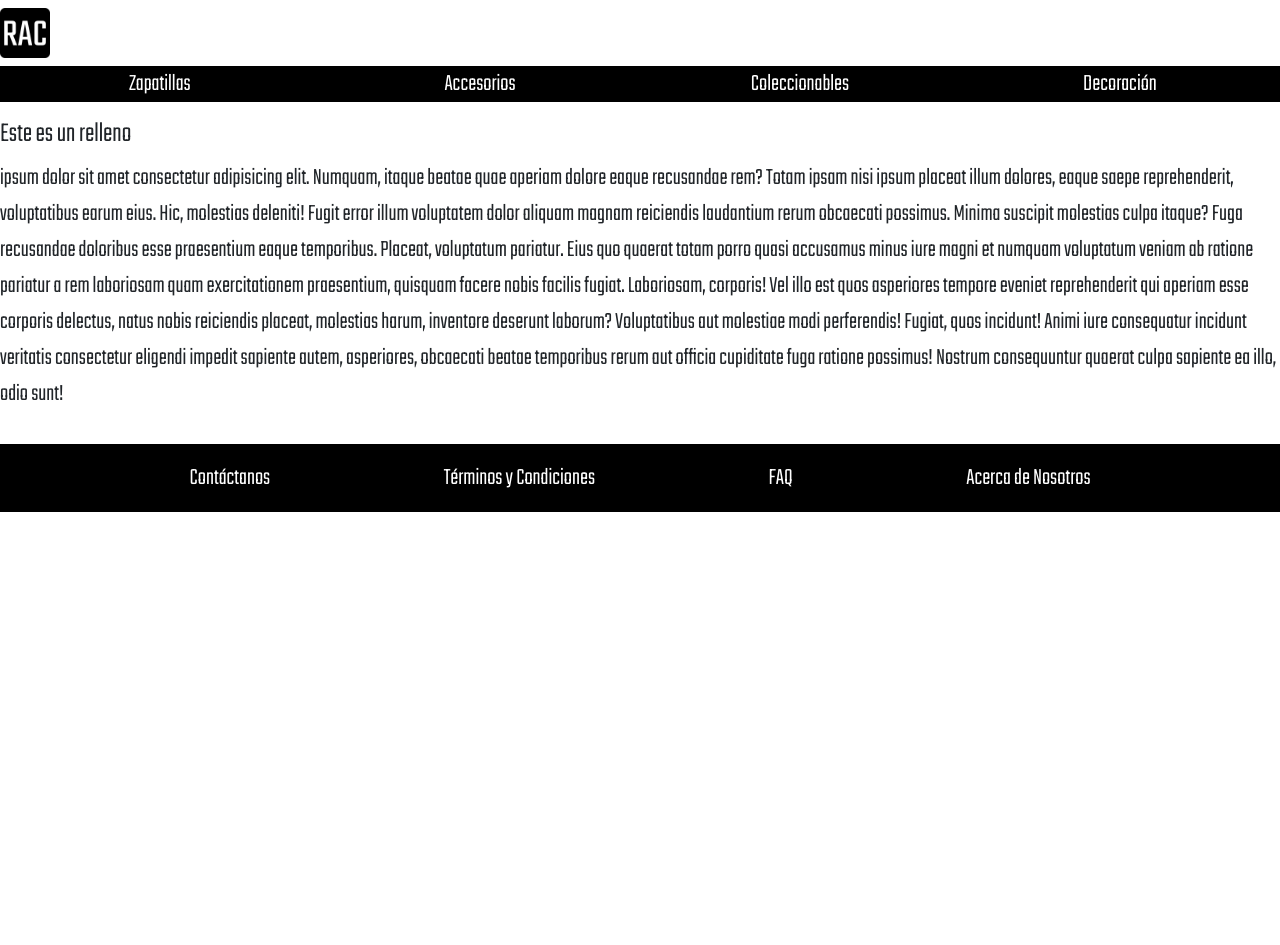
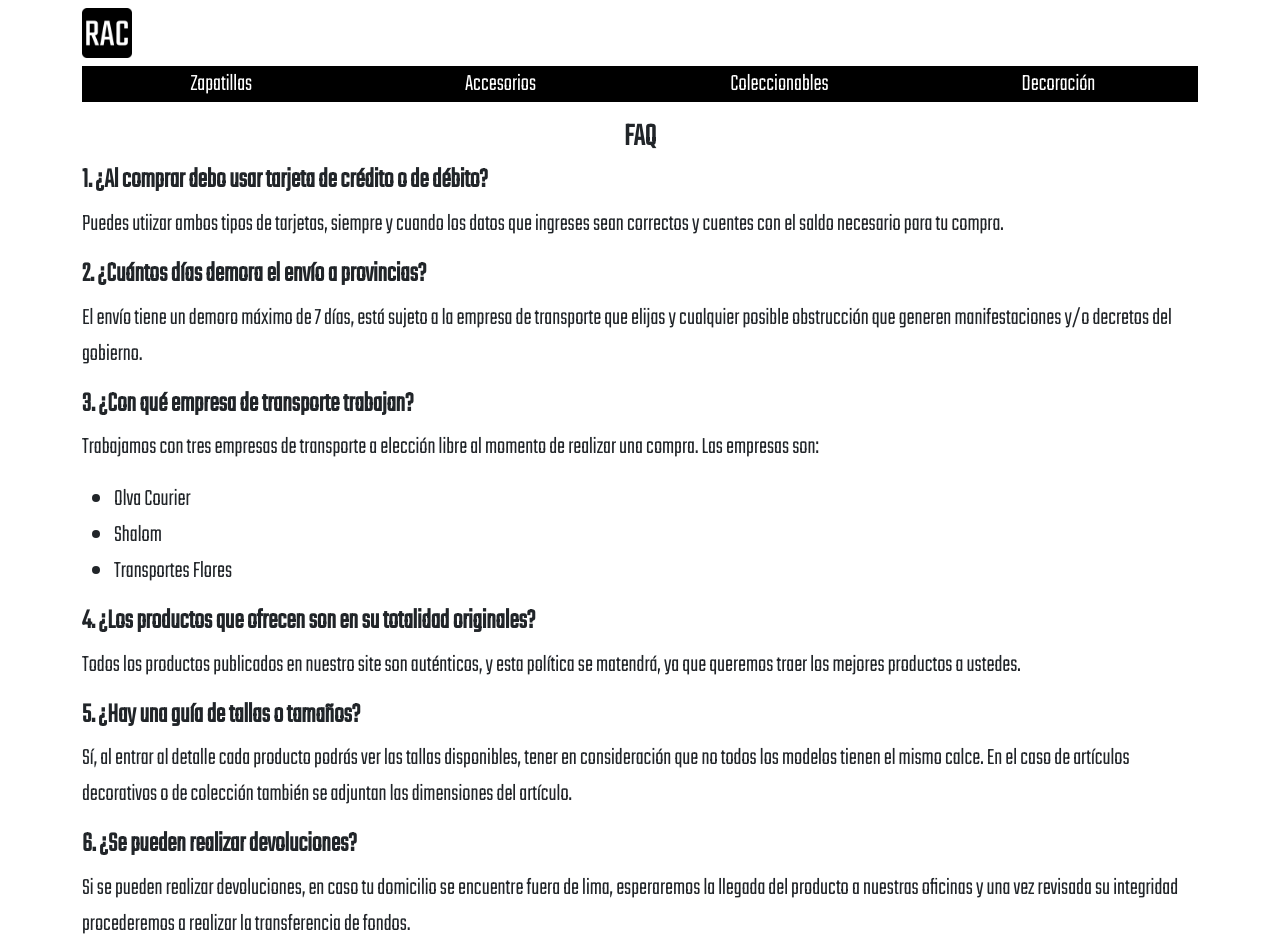
Before and after one commit to IrwinS2o13/TiendaStreetwearRodrigoCondori, a website: page faq.html in a window 1280 px wide. Shown: the top 945 px of the page. Before the commit the page ends 800 px from the top, so only its background shows below. Drawn offline with nearby package versions, Linux system fonts and the light colour scheme.

Commit message:
18va version

```diff
--- a/faq.html
+++ b/faq.html
@@ -14,13 +14,16 @@
         <meta name="keywords" content="JORDAN, ADIDAS, PUMA, REEBOK, SUPREME, KAWS, STORE, TIENDA, RAC">
     </head>
 <body>
-    <header>
+    <main class="container">
+        <div class="row">
+            <div class="col-12">
                 <section class="logo">
                     <img src="./Multimedia/android-chrome-512x512.png" alt="Logo de RAC Store" width="50px">
                 </section>
-
-    </header>
-    <main>
+            </div>
+        </div>
+        <div class="row">
+            <div class="col-12">
                 <section class="menu">
                     <ul>
                         <li>Zapatillas
@@ -36,16 +39,42 @@
                         <li><a href="decoracion.html">Decoración</a></li>
                     </ul>
                 </section>
-        <section class="relleno">
-            <h3>Este es un relleno</h3>
+            </div>
+        </div>
+        <div class="row">
+            <div class="col-12">
+                <h2 style="text-align: center"><b>FAQ</b></h2>
+                <h3><b>1. ¿Al comprar debo usar tarjeta de crédito o de débito?</b></h3>
                 <p>
-                ipsum dolor sit amet consectetur adipisicing elit. Numquam, itaque beatae quae aperiam dolore eaque recusandae rem? Totam ipsam nisi ipsum placeat illum dolores, eaque saepe reprehenderit, voluptatibus earum eius.
-                Hic, molestias deleniti! Fugit error illum voluptatem dolor aliquam magnam reiciendis laudantium rerum obcaecati possimus. Minima suscipit molestias culpa itaque? Fuga recusandae doloribus esse praesentium eaque temporibus. Placeat, voluptatum pariatur.
-                Eius quo quaerat totam porro quasi accusamus minus iure magni et numquam voluptatum veniam ab ratione pariatur a rem laboriosam quam exercitationem praesentium, quisquam facere nobis facilis fugiat. Laboriosam, corporis!
-                Vel illo est quos asperiores tempore eveniet reprehenderit qui aperiam esse corporis delectus, natus nobis reiciendis placeat, molestias harum, inventore deserunt laborum? Voluptatibus aut molestiae modi perferendis! Fugiat, quos incidunt!
-                Animi iure consequatur incidunt veritatis consectetur eligendi impedit sapiente autem, asperiores, obcaecati beatae temporibus rerum aut officia cupiditate fuga ratione possimus! Nostrum consequuntur quaerat culpa sapiente ea illo, odio sunt!
+                    Puedes utiizar ambos tipos de tarjetas, siempre y cuando los datos que ingreses sean correctos y cuentes con el saldo necesario para tu compra.
                 </p>
-        </section>
+                <h3><b>2. ¿Cuántos días demora el envío a provincias? </b></h3>
+                <p>
+                    El envío tiene un demoro máximo de 7 días, está sujeto a la empresa de transporte que elijas y cualquier posible obstrucción que generen manifestaciones y/o decretos del gobierno.
+                </p>
+                <h3><b>3. ¿Con qué empresa de transporte trabajan?</b></h3>
+                <p>
+                    Trabajamos con tres empresas de transporte a elección libre al momento de realizar una compra. Las empresas son:
+                    <ul>
+                        <li>Olva Courier</li>
+                        <li>Shalom</li>
+                        <li>Transportes Flores</li>
+                    </ul>
+                </p>
+                <h3><b>4. ¿Los productos que ofrecen son en su totalidad originales?</b></h3>
+                <p>
+                    Todos los productos publicados en nuestro site son auténticos, y esta política se matendrá, ya que queremos traer los mejores productos a ustedes.
+                </p>
+                <h3><b>5. ¿Hay una guía de tallas o tamaños?</b></h3>
+                <p>
+                    Sí, al entrar al detalle cada producto podrás ver las tallas disponibles, tener en consideración que no todos los modelos tienen el mismo calce. En el caso de artículos decorativos o de colección también se adjuntan las dimensiones del artículo.
+                </p>
+                <h3><b>6. ¿Se pueden realizar devoluciones?</b></h3>
+                <p>
+                    Si se pueden realizar devoluciones, en caso tu domicilio se encuentre fuera de lima, esperaremos la llegada del producto a nuestras oficinas y una vez revisada su integridad procederemos a realizar la transferencia de fondos.
+                </p>
+            </div>
+        </div>
     </main>
     <footer>
         <section class="infor">
```
Also changed, not shown: about.html (+10 -6 lines), terminos.html (+23 -6 lines). Lines whose indentation alone changed are shown as unchanged.
